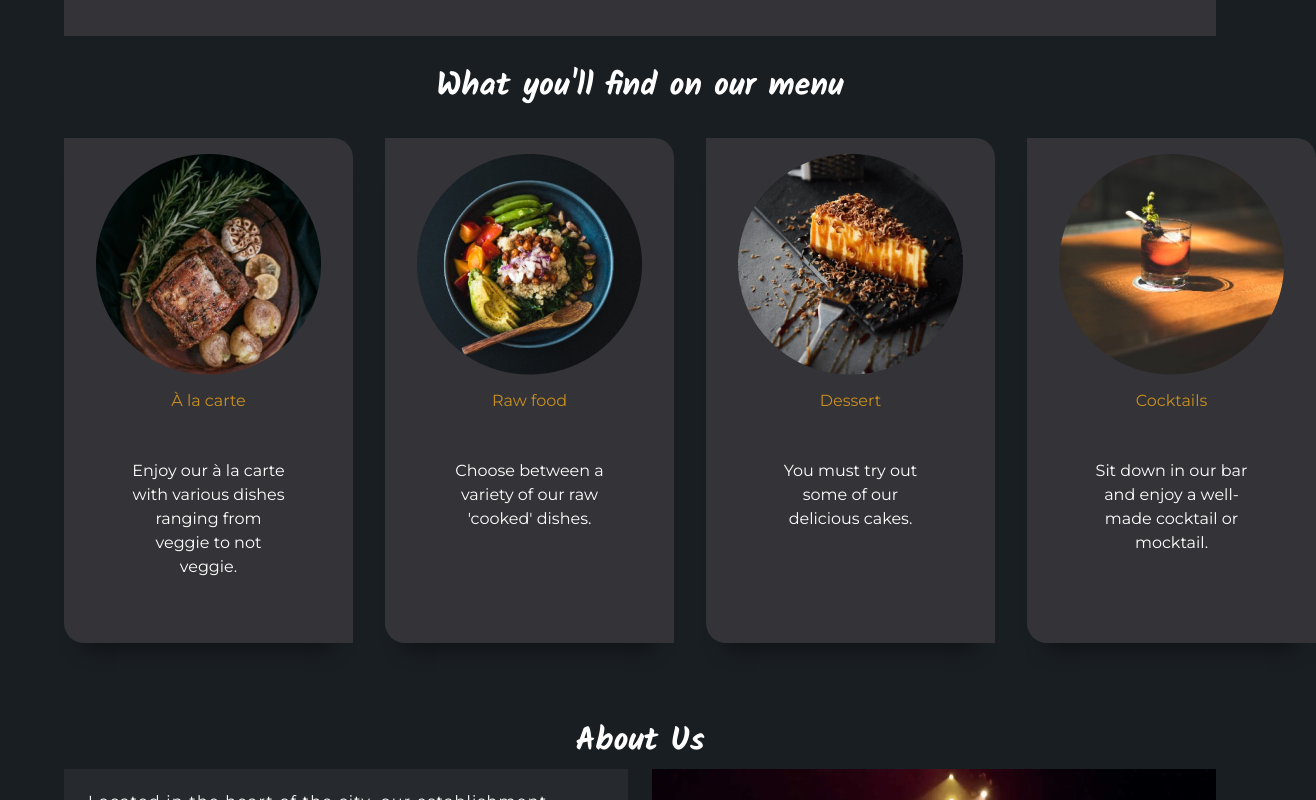
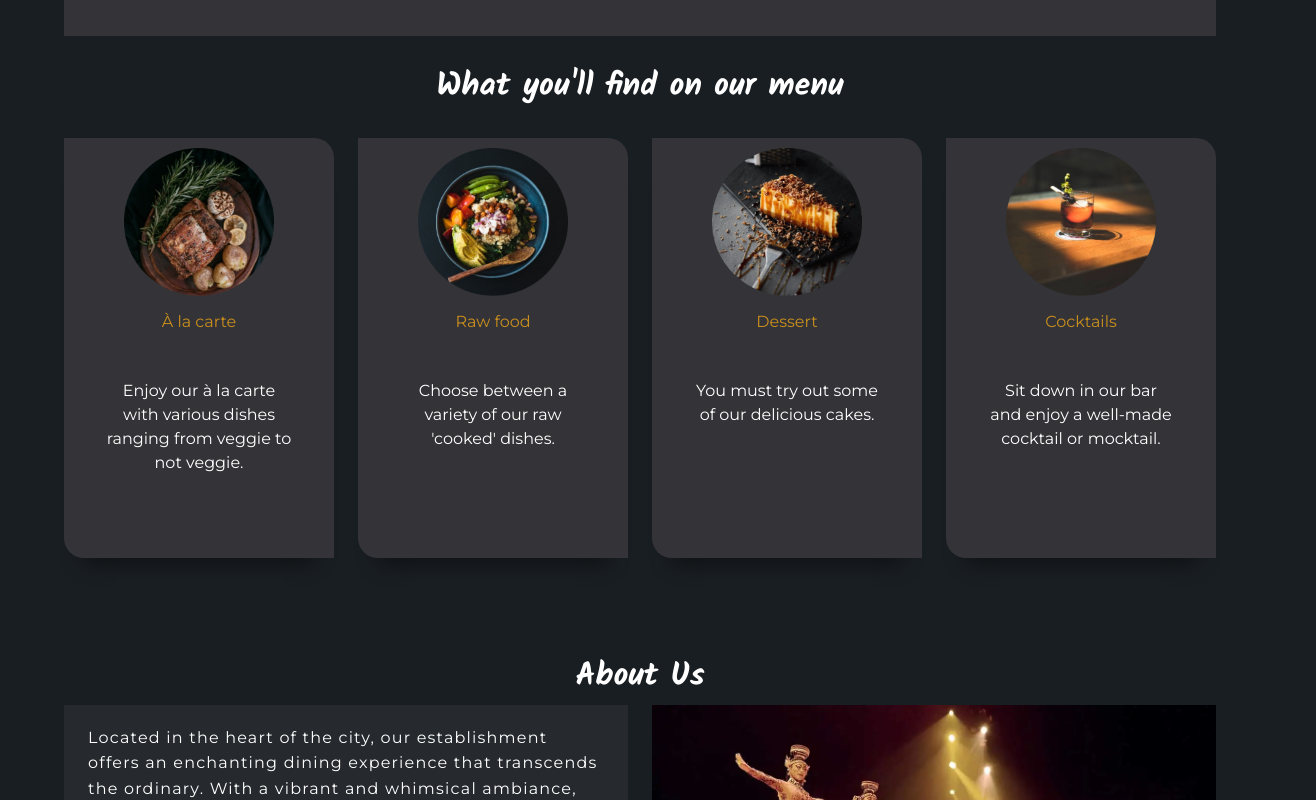
Before and after one commit to AlinaCGM/circus, a React (Create React App) app: page / in a window 1280 px wide. Shown: the part 900-1700 px from the top of the page, 1316 px wide, since content can reach past the window. Built offline with nearby package versions, Linux system fonts and the light colour scheme.

Commit message:
menu cards responsive

```diff
--- a/src/components/restaurantComp/RestaurantComp.js
+++ b/src/components/restaurantComp/RestaurantComp.js
@@ -19,25 +19,33 @@ function RestaurantComp() {
   return (
     <section className="restaurant-section">
       <h2>What you'll find on our menu</h2>
-      <div className="row-card-wrapper">
+      <div className="row-card-wrapper ">
+        <div className="row">
+          <div className="col-sm-6 col-lg-3">
             <Card
               src={ellipse1}
               alt="Plate with beff, rosemary and potato"
               title="À la carte"
               description="Enjoy our à la carte with various dishes ranging from veggie to not veggie."
             />
+          </div>
+          <div className="col-sm-6 col-lg-3">
             <Card
               src={ellipse2}
               alt="Pokebowl"
               title="Raw food"
               description="Choose between a variety of our raw 'cooked' dishes."
             />
+          </div>
+          <div className="col-sm-6 col-lg-3">
             <Card
               src={ellipse3}
               alt="Cake"
               title="Dessert"
               description="You must try out some of our delicious cakes."
             />
+          </div>
+          <div className="col-sm-6 col-lg-3">
             <Card
               src={ellipse4}
               alt="Cocktail"
@@ -45,6 +53,8 @@ function RestaurantComp() {
               description="Sit down in our bar and enjoy a well-made cocktail or mocktail."
             />
           </div>
+        </div>
+      </div>
     </section>
   );
 }
--- a/src/components/restaurantComp/restaurantComp.css
+++ b/src/components/restaurantComp/restaurantComp.css
@@ -18,18 +18,13 @@
   margin-bottom: 2rem;
 }
 
-.row-card-wrapper {
-  display: grid;
-  grid-template-columns: repeat(4, 1fr);
-  gap: 2rem;
-}
-
 #card {
   background-color: #343438;
-  padding: 1rem 2rem;
+  padding: 1rem;
   border-top-right-radius: 20px;
   border-bottom-left-radius: 20px;
   box-shadow: rgba(0, 0, 0, 0.45) 0px 25px 20px -20px;
+  margin-bottom: 20px;
 }
 
 #card h3 {
@@ -40,8 +35,36 @@
 #card img {
   margin-bottom: 1rem;
 }
+@media (max-width: 768px) {
+  #card img {
+    margin-bottom: 1rem;
+    width: 180px;
+  }
+  #card {
+    height: 430px;
+  }
+}
+@media (min-width: 769px) {
+  #card img {
+    margin-bottom: 1rem;
+    width: 200px;
+  }
+  #card {
+    height: 420px;
+  }
+}
+@media (min-width: 992px) {
+  #card img {
+    margin-bottom: 1rem;
+    width: 150px;
+  }
+  #card {
+    height: 420px;
+    padding: 10px;
+  }
+}
 
-/* CSS FROM RESTAURANT-PAGE COMPONENT */
+/* CSS FROM RESTAURANT-PAGE COMPONENT--------------------------------------------------------------------------------------------------------------- */
 .restaurant-page-container {
   width: 90%;
   margin: auto;
```
Lines whose indentation alone changed are shown as unchanged.
